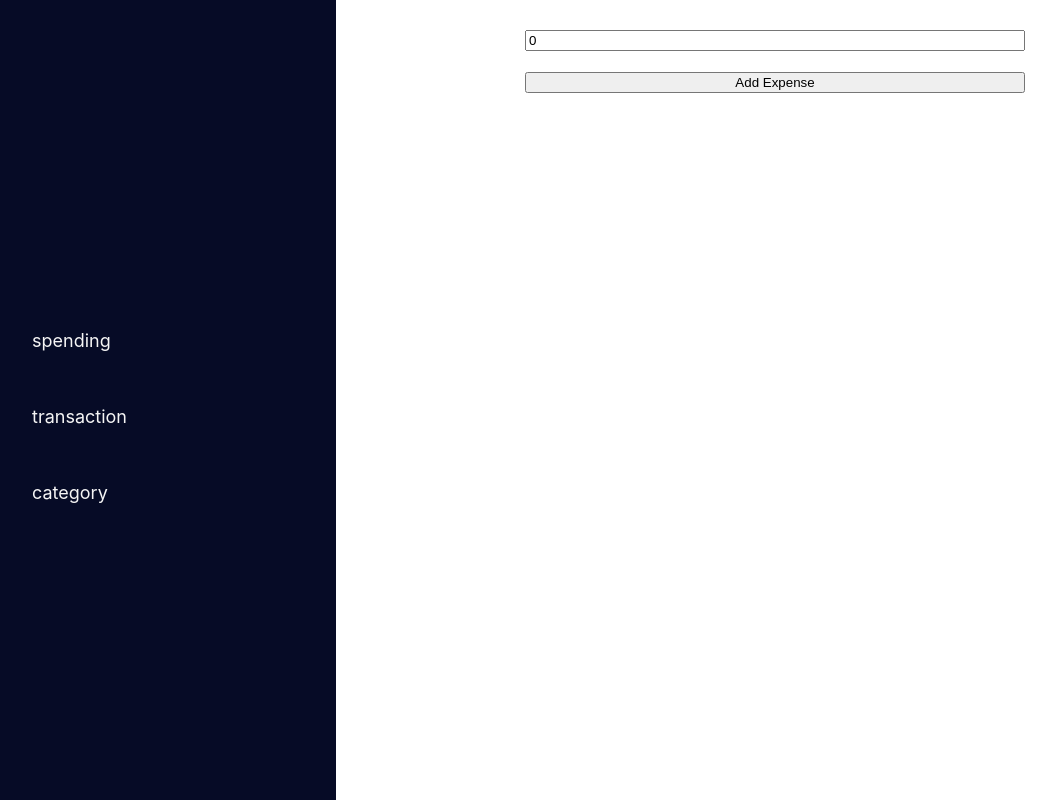
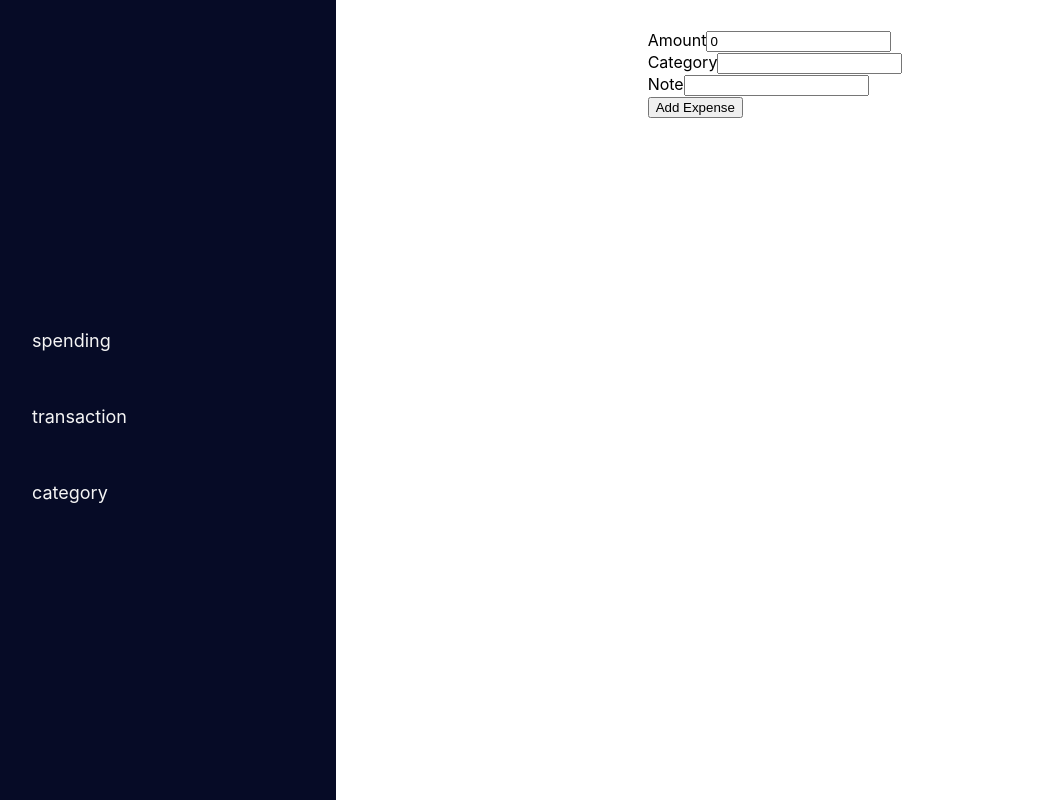
Before and after one commit to sivams20/expense-tracker, a React (Create React App) app: page /spending in a window 1280 px wide. Shown: the whole page, without its empty margins (48-1104 px from the left). Built offline with nearby package versions, Linux system fonts and the light colour scheme.

Commit message:
form rewamp

```diff
--- a/src/components/Spending/Spending.js
+++ b/src/components/Spending/Spending.js
@@ -2,17 +2,11 @@ import React, { useState } from "react";
 import styled from 'styled-components';
 import DatePicker from "react-datepicker";
 import "react-datepicker/dist/react-datepicker.css";
-import { Formik, Field } from 'formik';
+import { Formik, Field, Form, ErrorMessage } from 'formik';
 import * as Yup from 'yup';
 import { useSelector } from "react-redux";
 
 const SpendingContainer = styled.div`
-    /* position: fixed;
-    top: 0;
-    left: 0;
-    right: 0;
-    bottom: 0; */
-
     display: flex;
     justify-content: center;
     align-items: center;
@@ -26,15 +20,17 @@ const SpendingForm = styled.form`
 `
 
     const initialValues = {
-      price: '0',
-      category: '',
-      date: new Date()
+        date: new Date(),
+        amount: '0',
+        category: '',
+        note: ''
     };
 
     const validationSchema = Yup.object({
-        price: Yup.string().required('Required'),
+        date: Yup.string().required('Required'),
+        amount: Yup.string().required('Required'),
         category: Yup.string().required('Required'),
-        date: Yup.string().required('Required'),
+        note: Yup.string().required('Required')
     })
 
     const onSubmit = values => {
@@ -42,23 +38,32 @@ const SpendingForm = styled.form`
     }
 
 const Spending = ({ ...props }) => {
-    const categories = useSelector(state => state.category.categories);
+    //const categories = useSelector(state => state.category.categories);
     return(
         <Formik
             initialValues={initialValues}
             validationSchema={validationSchema}
             onSubmit={onSubmit}>
-            <SpendingContainer>
-                <SpendingForm>
-                    <Field type="text" placeholder="price" id="price" name="price"/>
-                    {/* <Field id="category" name="category">
-                        {categories.map((option) => (
-                        <option key={option._id} value={option.name}>{option.name}</option>
-                        ))}
-                    </Field> */}
+            {/* <SpendingContainer> */}
+                <Form>
+                    <div>
+                        <label htmlFor="">Amount</label>
+                        <Field type="text" id="amount" name="amount" />
+                        <ErrorMessage name="amount" />
+                    </div>
+                    <div>
+                        <label htmlFor="">Category</label>
+                        <Field type="text" id="category" name="category" />
+                        <ErrorMessage name="category" />
+                    </div>
+                    <div>
+                        <label htmlFor="">Note</label>
+                        <Field type="text" id="note" name="note" />
+                        <ErrorMessage name="note" />
+                    </div>
                     <button>Add Expense</button>
-                </SpendingForm>
-            </SpendingContainer>
+                </Form>
+            {/* </SpendingContainer> */}
         </Formik>
     )
 
```
